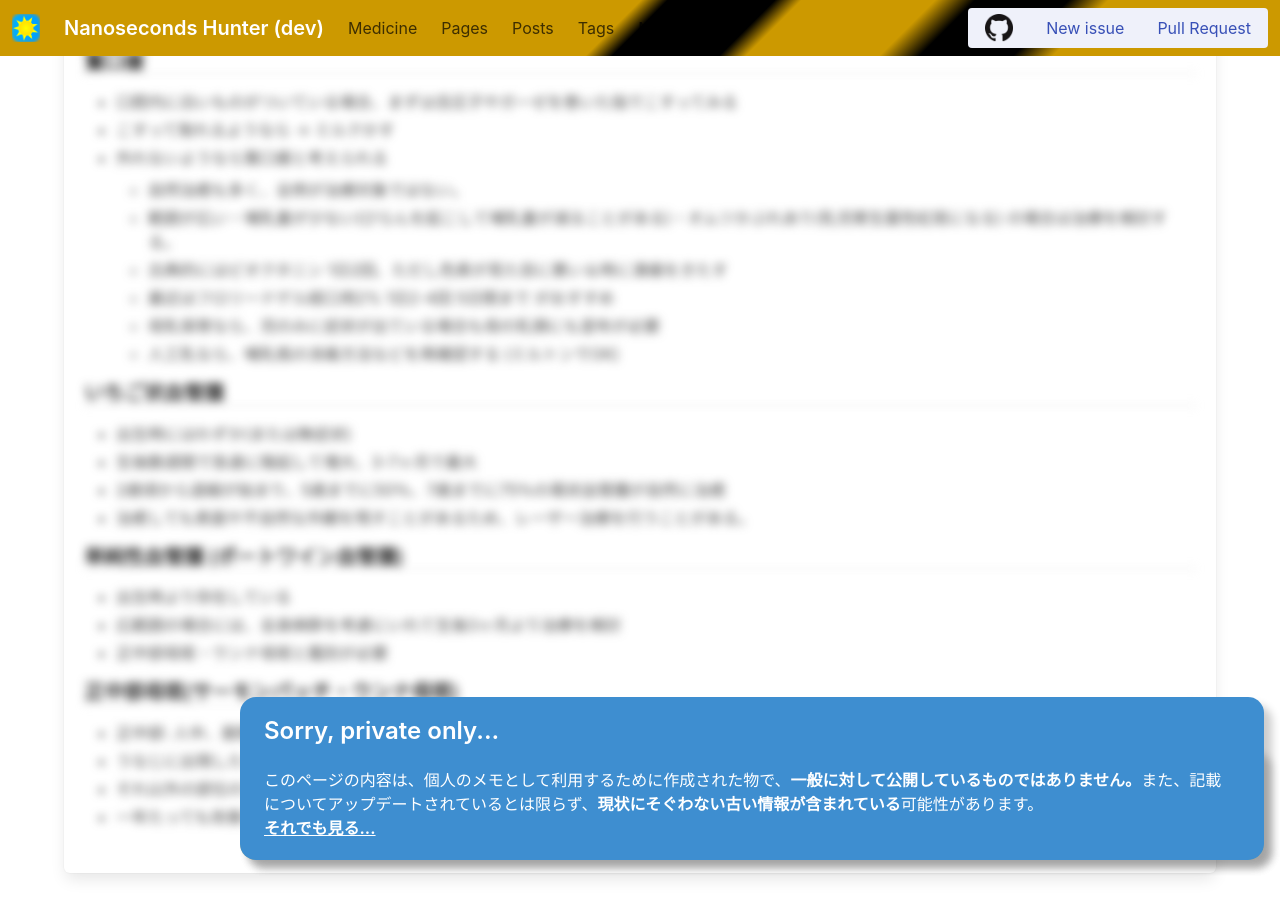
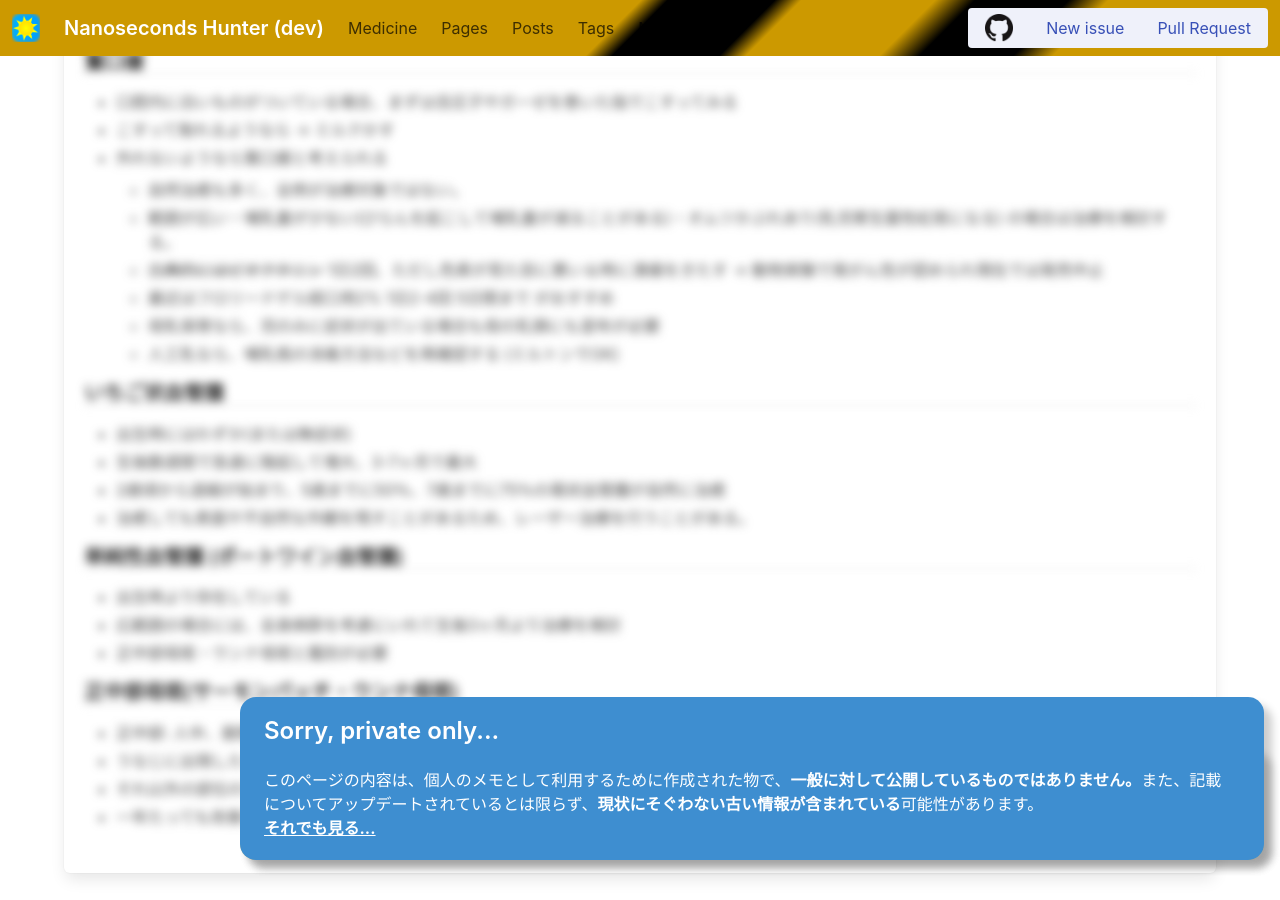
Before and after one commit to kcrt/www.kcrt.net, a Jekyll site: the page built from medicine/まとめ/健診/1ヶ月.md, in a window 1280 px wide and 900 px high, scrolled down 2008 px. Built offline with Jekyll 4.4.1, drawn with Linux system fonts in a browser that asks for light colours.

Commit message:
Update 1ヶ月.md

```diff
--- a/medicine/まとめ/健診/1ヶ月.md
+++ b/medicine/まとめ/健診/1ヶ月.md
@@ -92,8 +92,8 @@
   - 自然治癒も多く、全例が治療対象ではない。
   - 範囲が広い・哺乳量が少ない(びらんを起こして哺乳量が減ることがある)・オムツかぶれあり(乳児寄生菌性紅斑になる)
         の場合は治療を検討する。
-  - 古典的にはピオクタニン
-        1日2回、ただし色素が見た目に悪い＆時に潰瘍をきたす
+  - ~~古典的にはピオクタニン~~
+        1日2回、ただし色素が見た目に悪い＆時に潰瘍をきたす → 動物実験で発がん性が認められ現在では発売中止
   - 最近はフロリードゲル経口用2% 1日2-4回 5日間まで がおすすめ
   - 母乳保育なら、児のみに症状が出ている場合も母の乳頭にも塗布が必要
   - 人工乳なら、哺乳瓶の消毒方法などを再確認する (ミルトンでOK)
```
